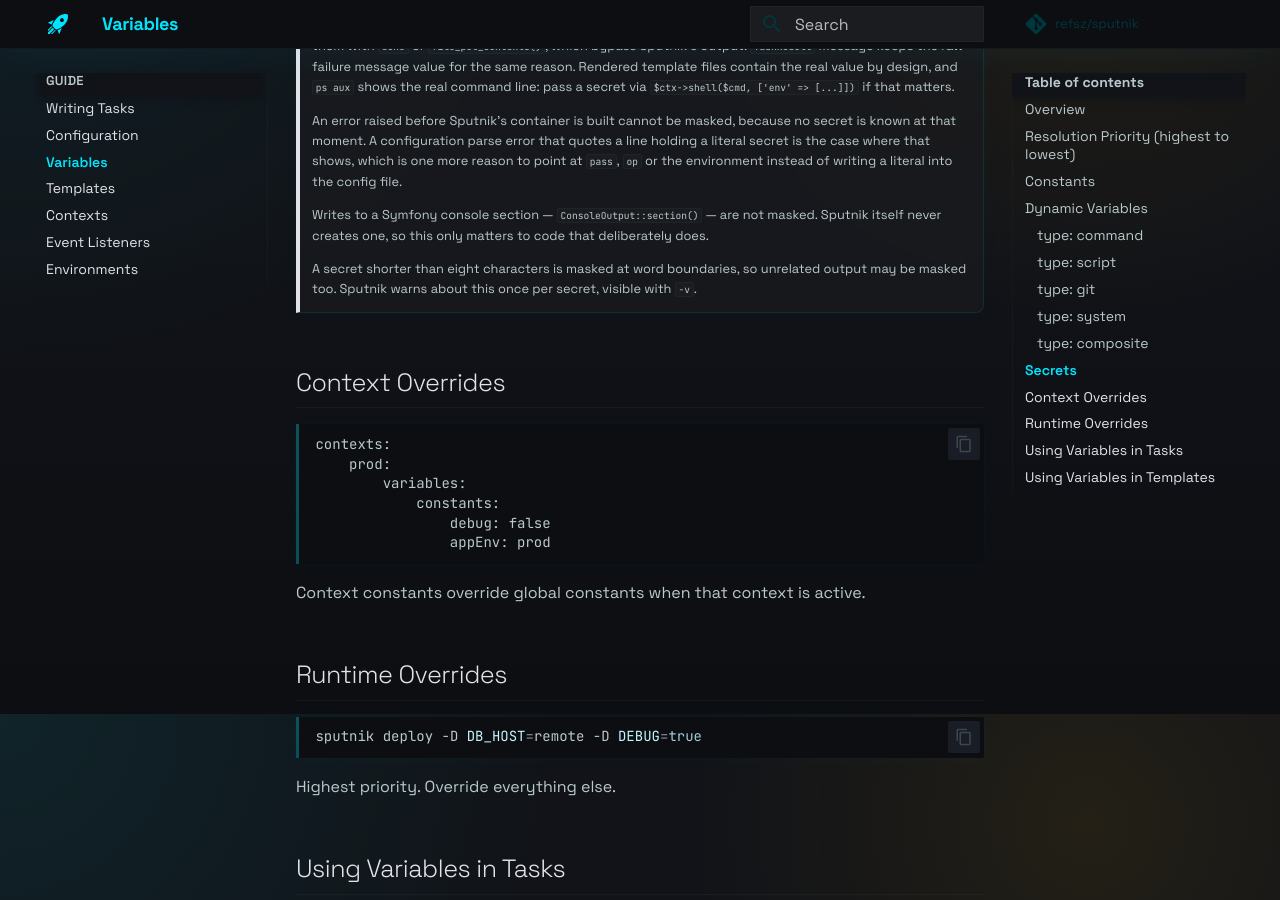
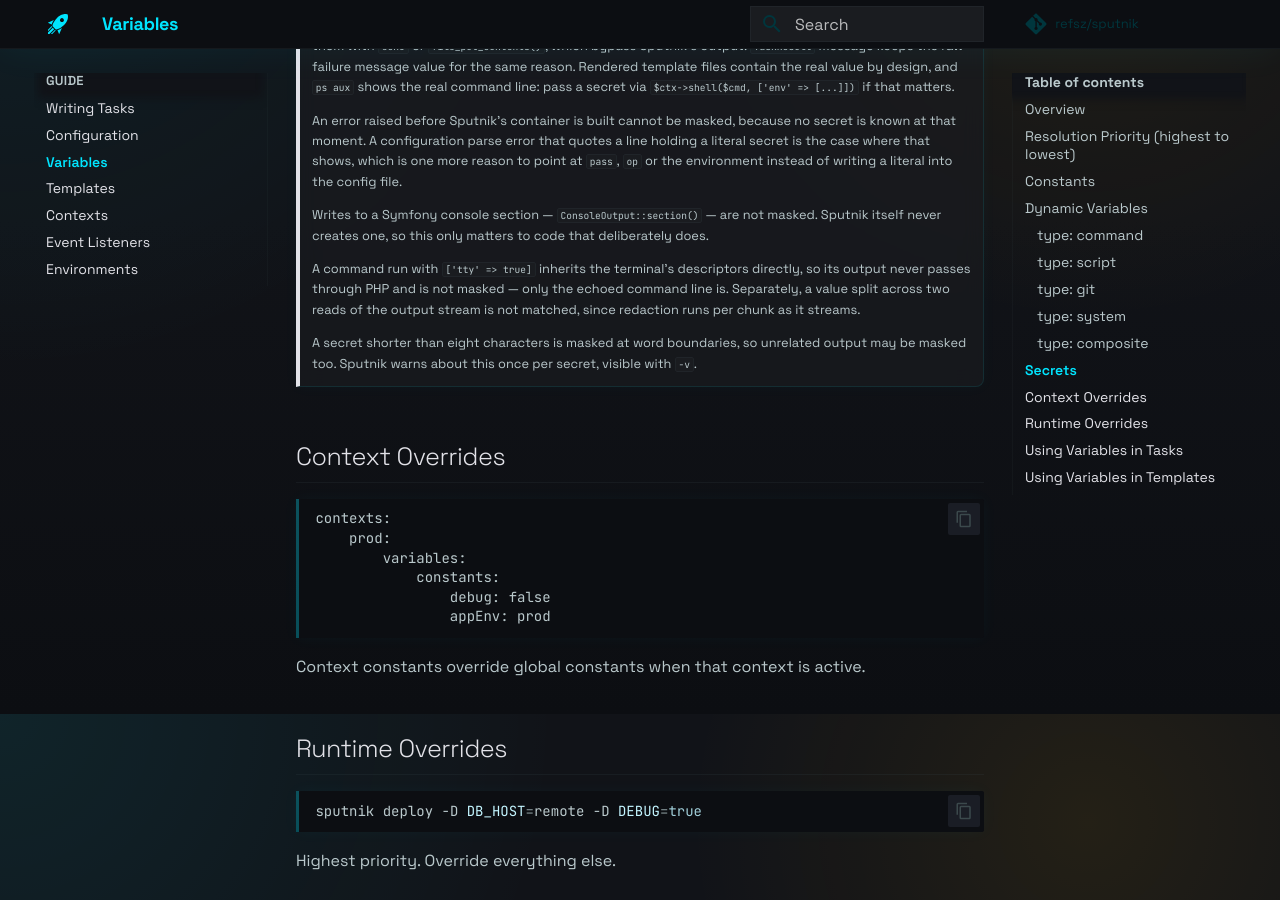
Before and after one commit to refsz/sputnik, an MkDocs documentation site: the page built from docs/variables.md, in a window 1280 px wide and 900 px high, scrolled down 3786 px. Built offline with MkDocs 1.6.1 and Material for MkDocs 9.7.7, drawn with Linux system fonts in a browser that asks for light colours; comment, search, counter and statistics services are not loaded.

Commit message:
[DOCS] disclose that tty output and chunk-split values are not masked
ShellExecutor::setTty(true) hands the child process the terminal's own
descriptors, so its output never passes through PHP and the redactor
never sees it - only the echoed command line still goes through
Sputnik's output. docs/variables.md promised masked streamed output
without carving out this case, and docs/tasks.md advertises `tty`
without pointing at the exception.

Also state the chunk-boundary limit: redaction runs per read of the
output stream, so a value split across two reads is not matched.

```diff
--- a/docs/variables.md
+++ b/docs/variables.md
@@ -156,6 +156,12 @@ error.
     masked. Sputnik itself never creates one, so this only matters to code that
     deliberately does.
 
+    A command run with `['tty' => true]` inherits the terminal's descriptors
+    directly, so its output never passes through PHP and is not masked — only
+    the echoed command line is. Separately, a value split across two reads of
+    the output stream is not matched, since redaction runs per chunk as it
+    streams.
+
     A secret shorter than eight characters is masked at word boundaries, so
     unrelated output may be masked too. Sputnik warns about this once per
     secret, visible with `-v`.
```
